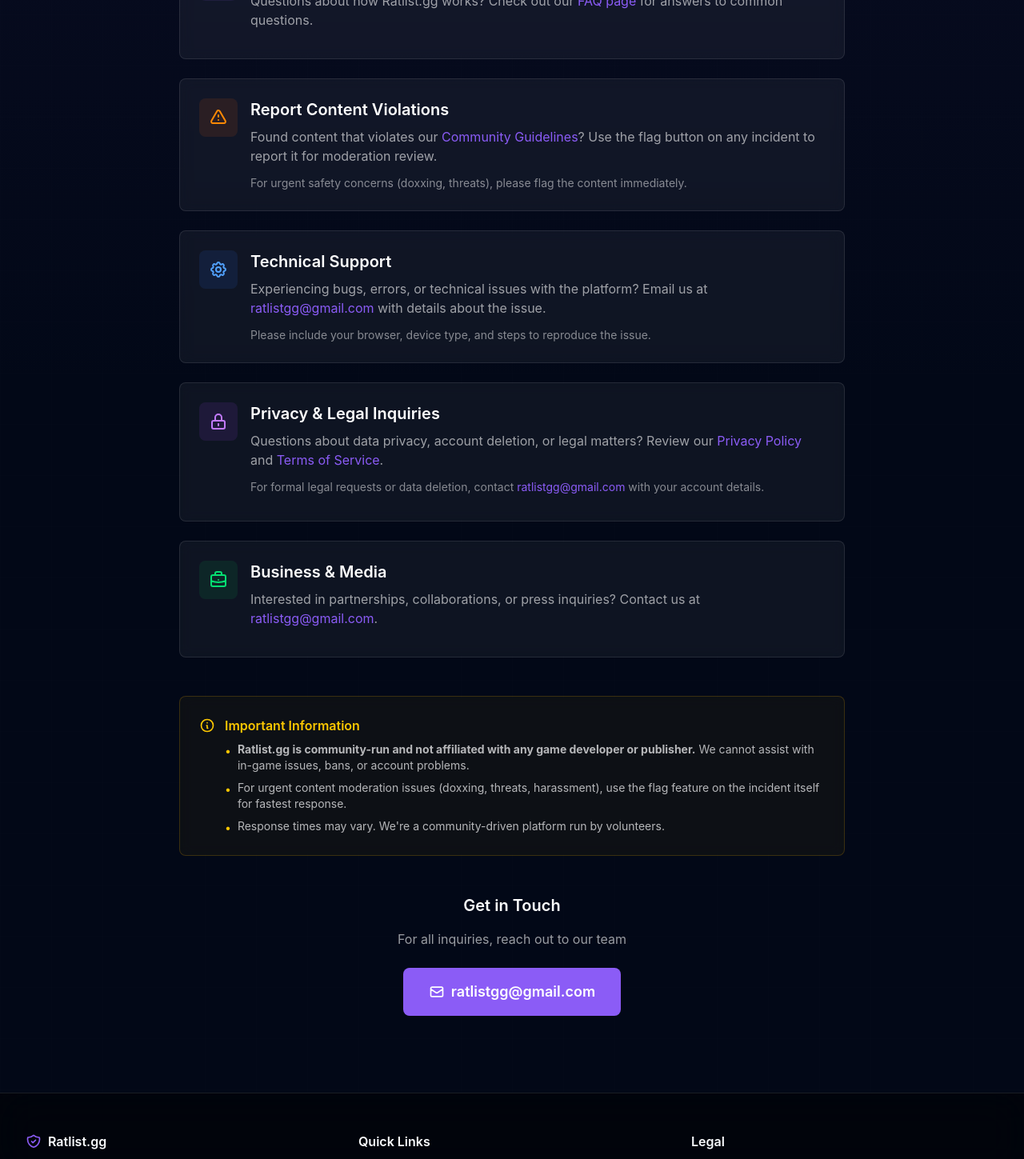
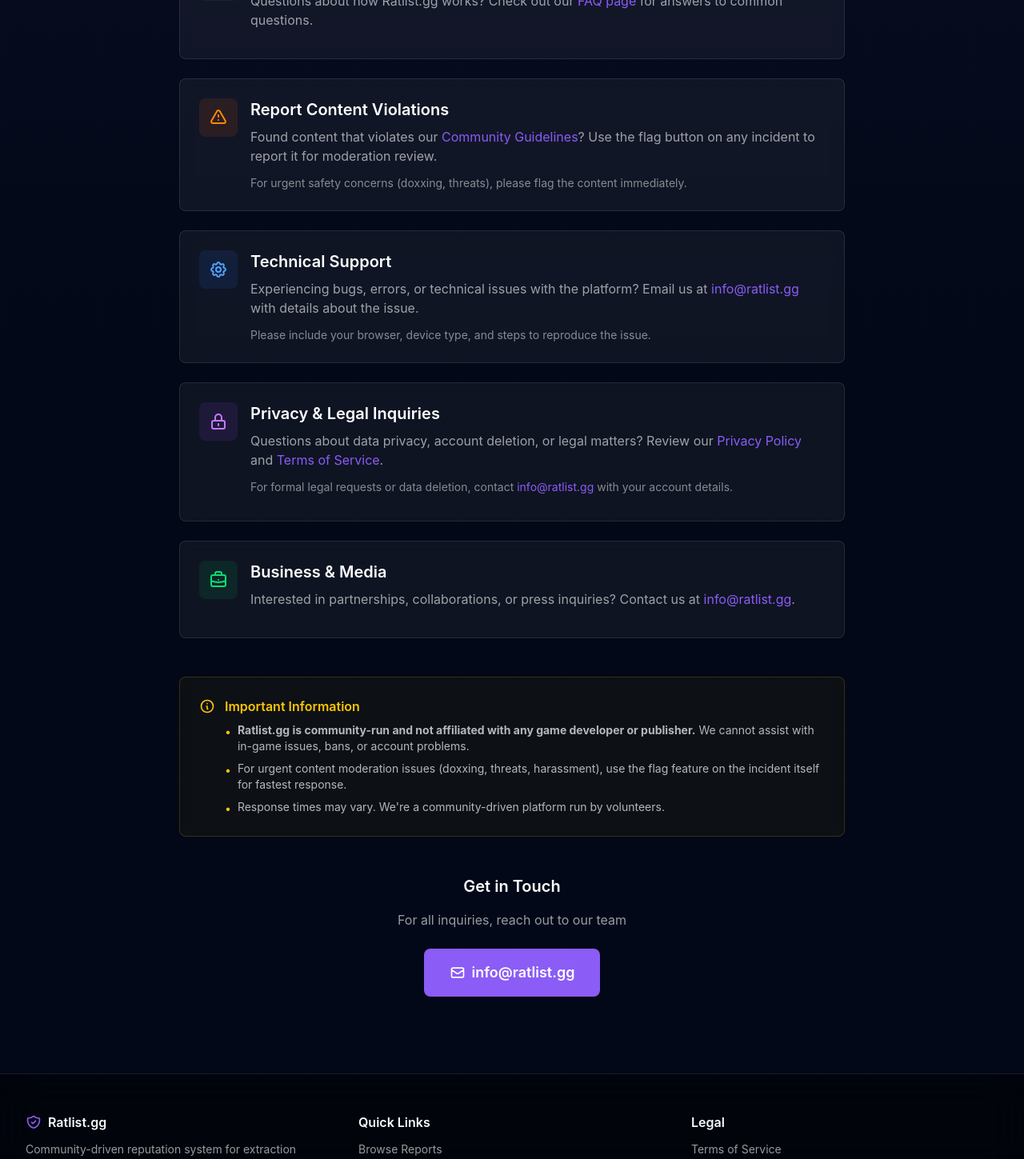
Before and after one commit to agent932/ratlist.gg, a Next.js app: page /contact in a window 1280 px wide. Shown: the part 431-1880 px from the top of the page at 80% size. Built offline with nearby package versions, Linux system fonts and the light colour scheme; no server answers.

Commit message:
fix: update contact email to info@ratlist.gg
Co-Authored-By: Claude Sonnet 4.6 <noreply@anthropic.com>

```diff
--- a/app/(marketing)/contact/page.tsx
+++ b/app/(marketing)/contact/page.tsx
@@ -85,8 +85,8 @@ export default function ContactPage() {
                 <h3 className="text-xl font-semibold text-white mb-2">Technical Support</h3>
                 <p className="text-white/60 mb-3">
                   Experiencing bugs, errors, or technical issues with the platform? Email us at{' '}
-                  <a href="mailto:ratlistgg@gmail.com" className="text-brand hover:underline">
-                    ratlistgg@gmail.com
+                  <a href="mailto:info@ratlist.gg" className="text-brand hover:underline">
+                    info@ratlist.gg
                   </a>
                   {' '}with details about the issue.
                 </p>
@@ -112,8 +112,8 @@ export default function ContactPage() {
                 </p>
                 <p className="text-sm text-white/50 mb-2">
                   For formal legal requests or data deletion, contact{' '}
-                  <a href="mailto:ratlistgg@gmail.com" className="text-brand hover:underline">
-                    ratlistgg@gmail.com
+                  <a href="mailto:info@ratlist.gg" className="text-brand hover:underline">
+                    info@ratlist.gg
                   </a>
                   {' '}with your account details.
                 </p>
@@ -133,8 +133,8 @@ export default function ContactPage() {
                 <h3 className="text-xl font-semibold text-white mb-2">Business & Media</h3>
                 <p className="text-white/60 mb-3">
                   Interested in partnerships, collaborations, or press inquiries? Contact us at{' '}
-                  <a href="mailto:ratlistgg@gmail.com" className="text-brand hover:underline">
-                    ratlistgg@gmail.com
+                  <a href="mailto:info@ratlist.gg" className="text-brand hover:underline">
+                    info@ratlist.gg
                   </a>
                   .
                 </p>
@@ -178,13 +178,13 @@ export default function ContactPage() {
           </p>
           <div className="flex justify-center">
             <a
-              href="mailto:ratlistgg@gmail.com"
+              href="mailto:info@ratlist.gg"
               className="inline-flex items-center gap-2 rounded-lg bg-brand hover:bg-brand/90 px-8 py-4 font-semibold text-brand-foreground transition-colors text-lg"
             >
               <svg className="h-5 w-5" fill="none" stroke="currentColor" viewBox="0 0 24 24">
                 <path strokeLinecap="round" strokeLinejoin="round" strokeWidth={2} d="M3 8l7.89 5.26a2 2 0 002.22 0L21 8M5 19h14a2 2 0 002-2V7a2 2 0 00-2-2H5a2 2 0 00-2 2v10a2 2 0 002 2z" />
               </svg>
-              ratlistgg@gmail.com
+              info@ratlist.gg
             </a>
           </div>
         </div>
```
